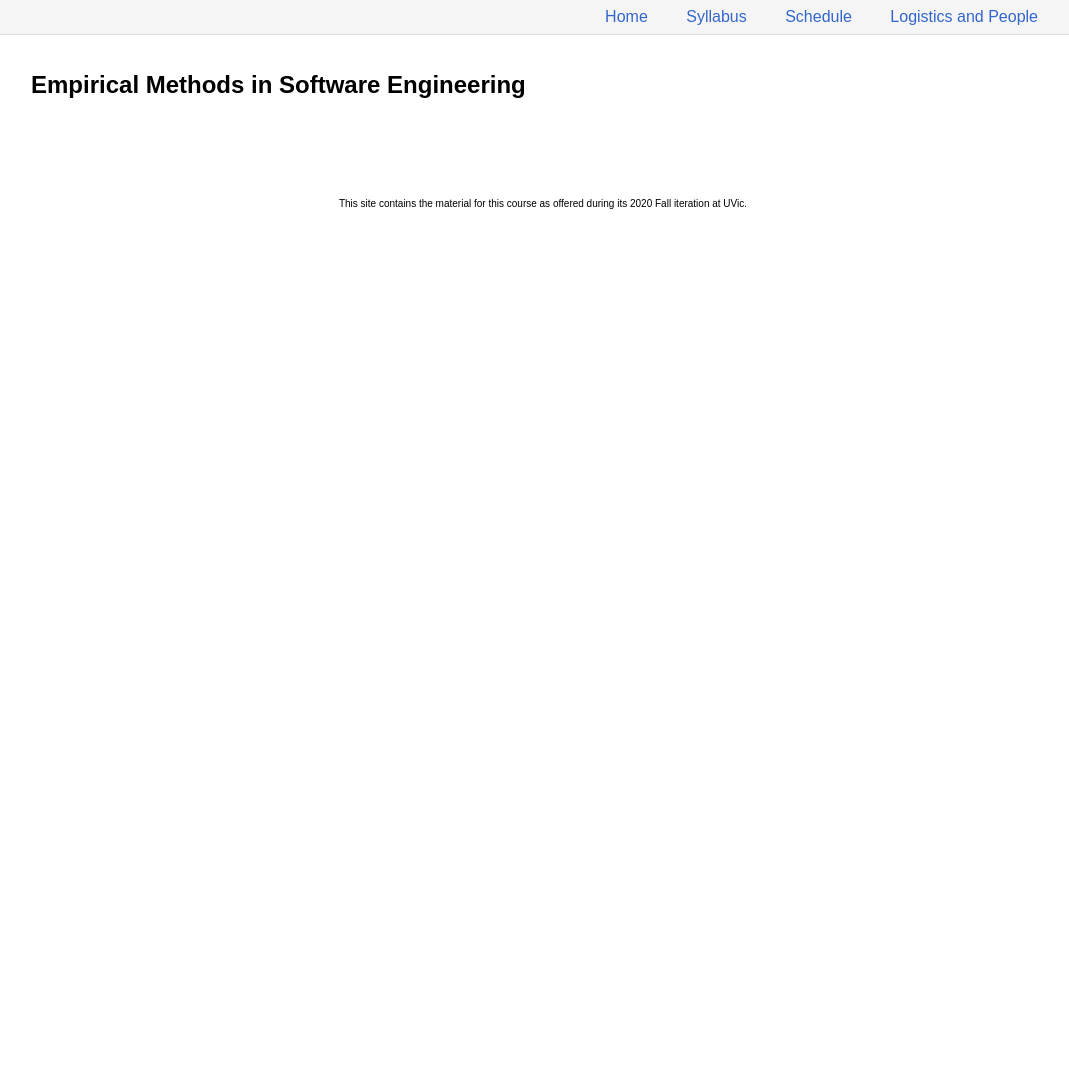
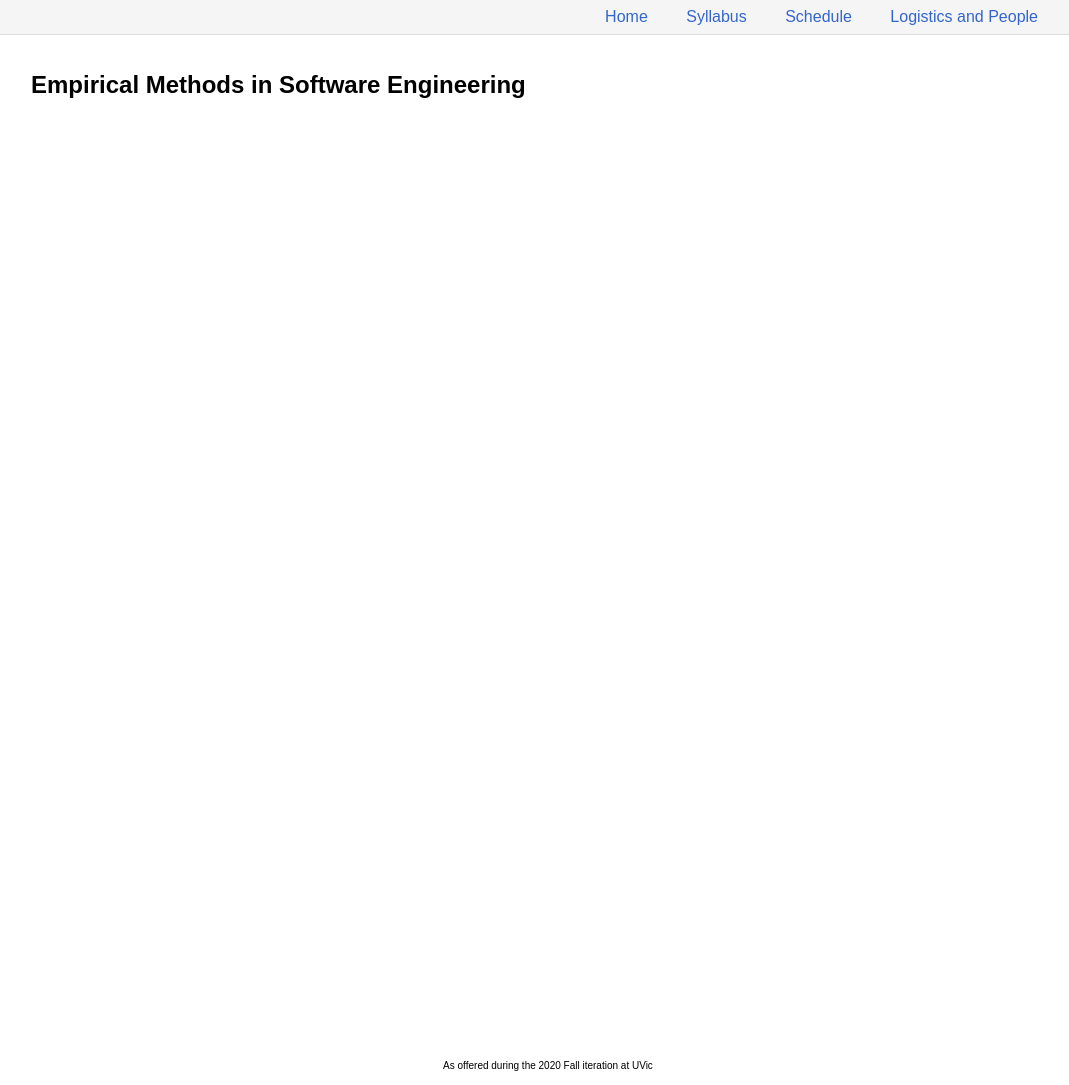
Before and after one commit to emse-uvic/emse-uvic.github.io, a Jekyll site: the page built from index.markdown, in a window 1280 px wide. Shown: the whole page, without its empty margins (97-1166 px from the left). Built offline with Jekyll 4.4.1, drawn with Linux system fonts in a browser that asks for light colours; nearby versions of some CDN libraries; before the commit the page ends 900 px from its top, so only the background shows below that.

Commit message:
Fix footer issue

```diff
--- a/_includes/footer.html
+++ b/_includes/footer.html
@@ -1,6 +1,6 @@
         </div>
         <footer class="page-footer">
-            <div id="div-disclaimer">This site contains the material for this course as offered during its 2020 Fall iteration at UVic.</div>
+            As offered during the 2020 Fall iteration at UVic
         </footer>
     </body>
 </html>
--- a/assets/css/main.css
+++ b/assets/css/main.css
@@ -1,3 +1,10 @@
+body {
+    display: flex;
+    flex-direction: column;
+    height: 100vh;
+    margin: 0;
+}
+
 #div-nav{
     background-color: #F5F5F5;
     border-bottom: 1px solid #DDDDDD;
@@ -46,15 +53,19 @@ a:visited {
 #main {
     max-width: 1024px;
     min-height: 100%;
-    margin-left: auto;
-    margin-right: auto;
-    padding: 1.5em 0.5em;
+    margin: 0 auto 10px auto;
+    padding: 0 1.5em;
 }
 
 footer {
+    bottom: 0;
     font-size: x-small;
+    height: 10px;
+    left: 0;
+    margin-top: auto;
     padding: 1.5em 0.5em;
     text-align: center;
+    width: 100%;
 }
 
 /* The following section is adapted from https://www.w3schools.com/howto/howto_js_topnav_responsive.asp */
```
